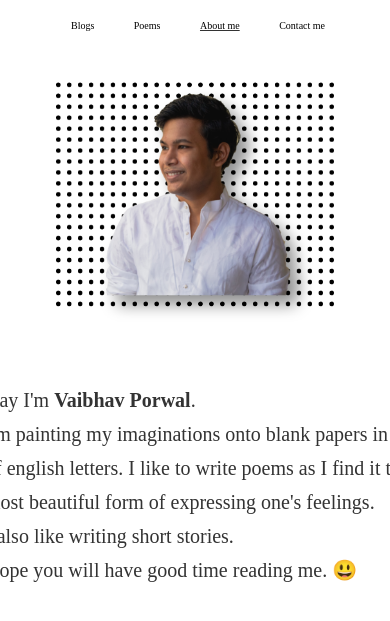
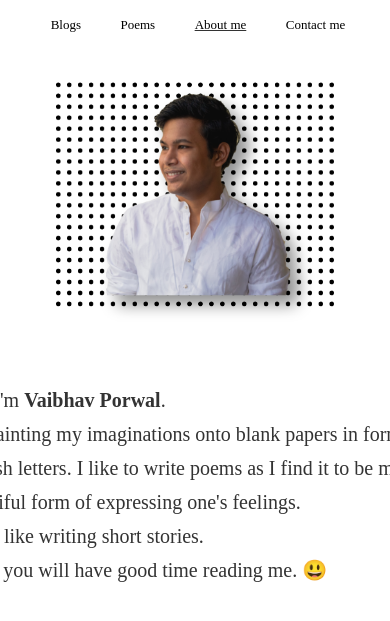
Before and after one commit to vaibhav-a-porwal/My-blogging-website, a Django app: page /about/ in a window 390 px wide; the page is wider, and only the part inside the window is pictured. Shown: the top 621 px of that part. Run offline with Django 3.2, Linux system fonts and the light colour scheme; some libraries are stand-ins or nearby versions.

Commit message:
mobile changes 2

```diff
--- a/blogs/static/css/blogs.css
+++ b/blogs/static/css/blogs.css
@@ -97,6 +97,6 @@ p{
     }
 
     a{
-        font-size: 10px;
+        font-size: 15px;
     }
 }
--- a/poems/static/css/poems.css
+++ b/poems/static/css/poems.css
@@ -40,12 +40,8 @@ a{
 
 @media (max-width: 750px){
 
-    .poem-images{
-        margin-left: 10px;
-    }
-
     a{
-        font-size: 10px;
+        font-size: 15px;
     }
 
 }
--- a/rest/static/about/css/about.css
+++ b/rest/static/about/css/about.css
@@ -64,14 +64,12 @@ img{
     }
 
     a{
-        font-size: 10px;
+        font-size: 13px;
     }
 
     .about-content{
         margin-top: 15%;
         margin-left: 20px;
         font-size: 20px;
-        padding-left: 30px;
-        padding-right: 10px;
     }
 }
--- a/rest/static/contact/css/contact.css
+++ b/rest/static/contact/css/contact.css
@@ -59,6 +59,10 @@ a:hover{
     }
 
     a{
-        font-size: 10px;
+        font-size: 13px;
+    }
+
+    h4{
+        font-size: 20px;
     }
 }
```
